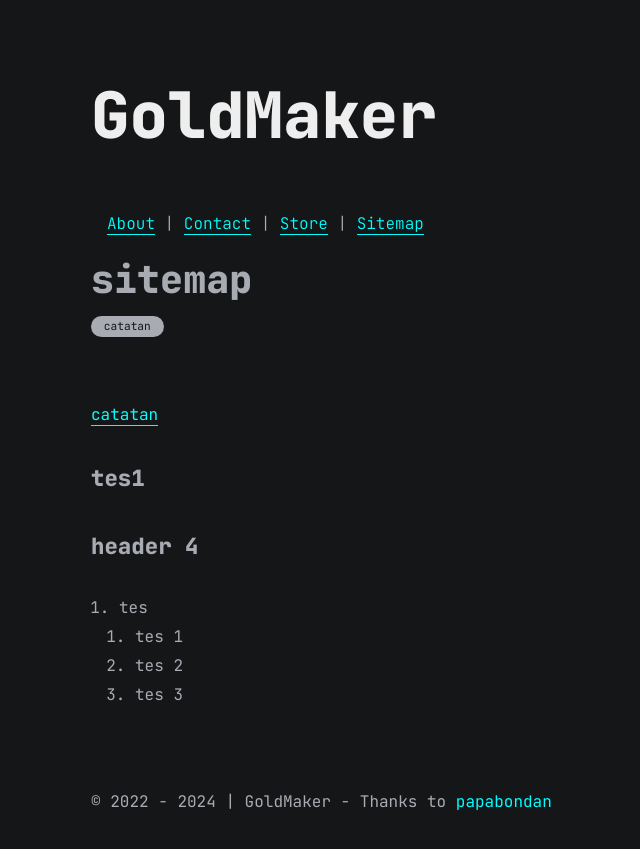
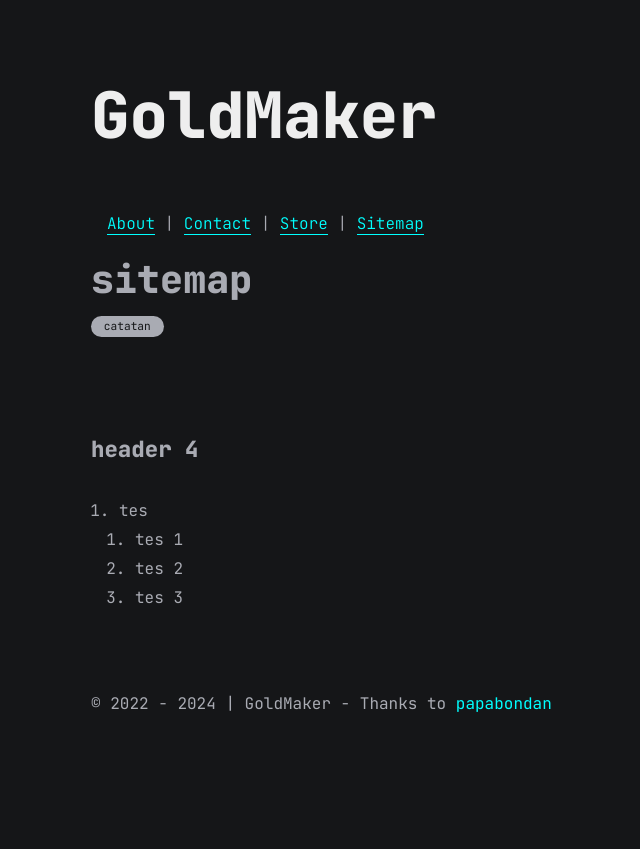
Before and after one commit to angganesia/angganesia.github.io, a Jekyll site: the page built from _pages/sitemaps.md, in a window 1280 px wide. Shown: the top 849 px of the page, without its empty margins (224-864 px from the left). Built offline with Jekyll 4.4.1, drawn with Linux system fonts in a browser that asks for light colours; comment, search, counter and statistics services are not loaded.

Commit message:
update sitemaps.md

```diff
--- a/_pages/sitemaps.md
+++ b/_pages/sitemaps.md
@@ -5,9 +5,11 @@ permalink: /sitemap/
 categories: [catatan]
 ---
 
-[catatan](#!{% post.categories.catatan %})
-
-#### tes1
+<div class="categories">
+  {% for c in post.categories %}
+  <a href="#!" data-base-url="{{site.baseurl}}" class="category">{{c}}</a>
+  {% endfor %}
+</div>
 
 #### header 4
 1. tes
```
